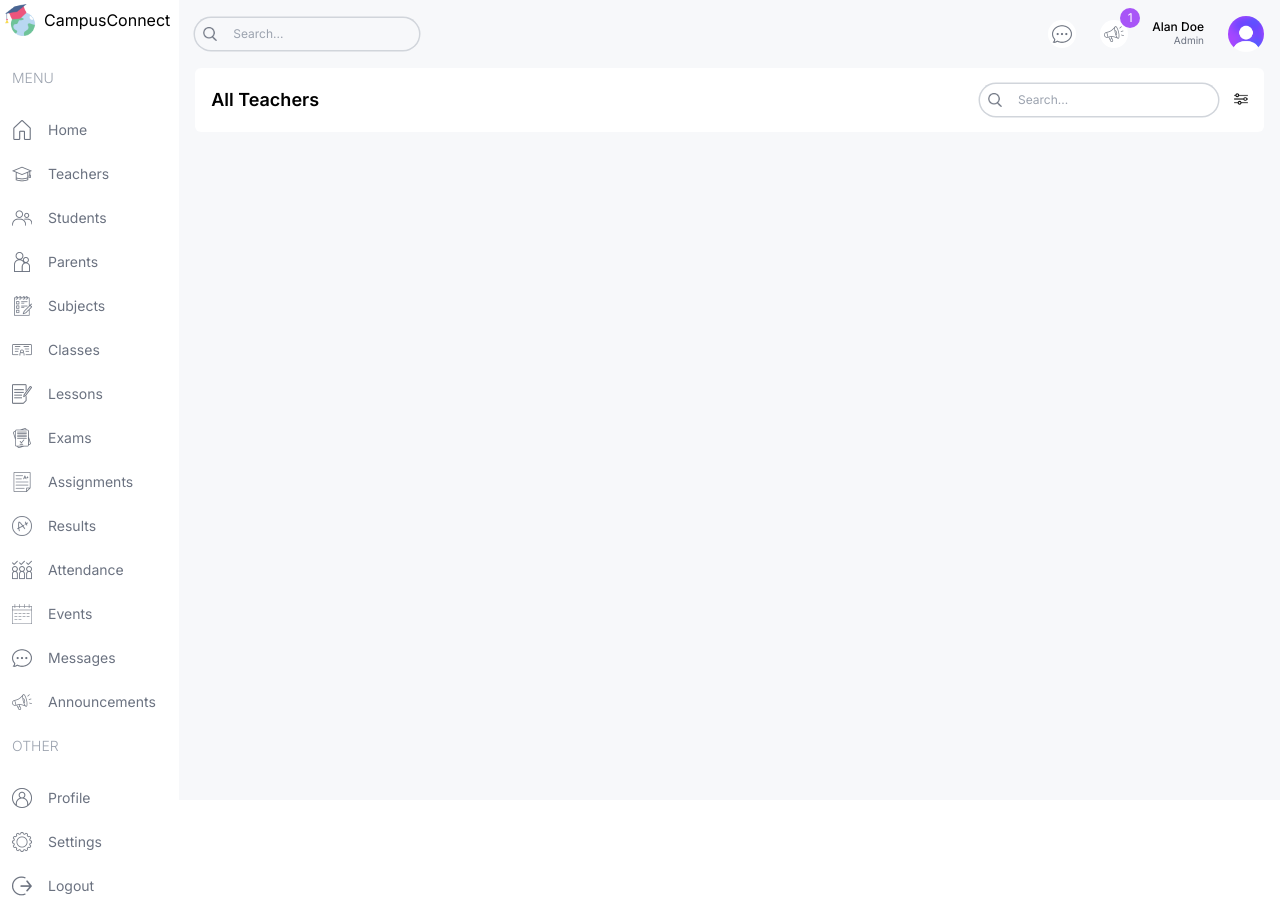
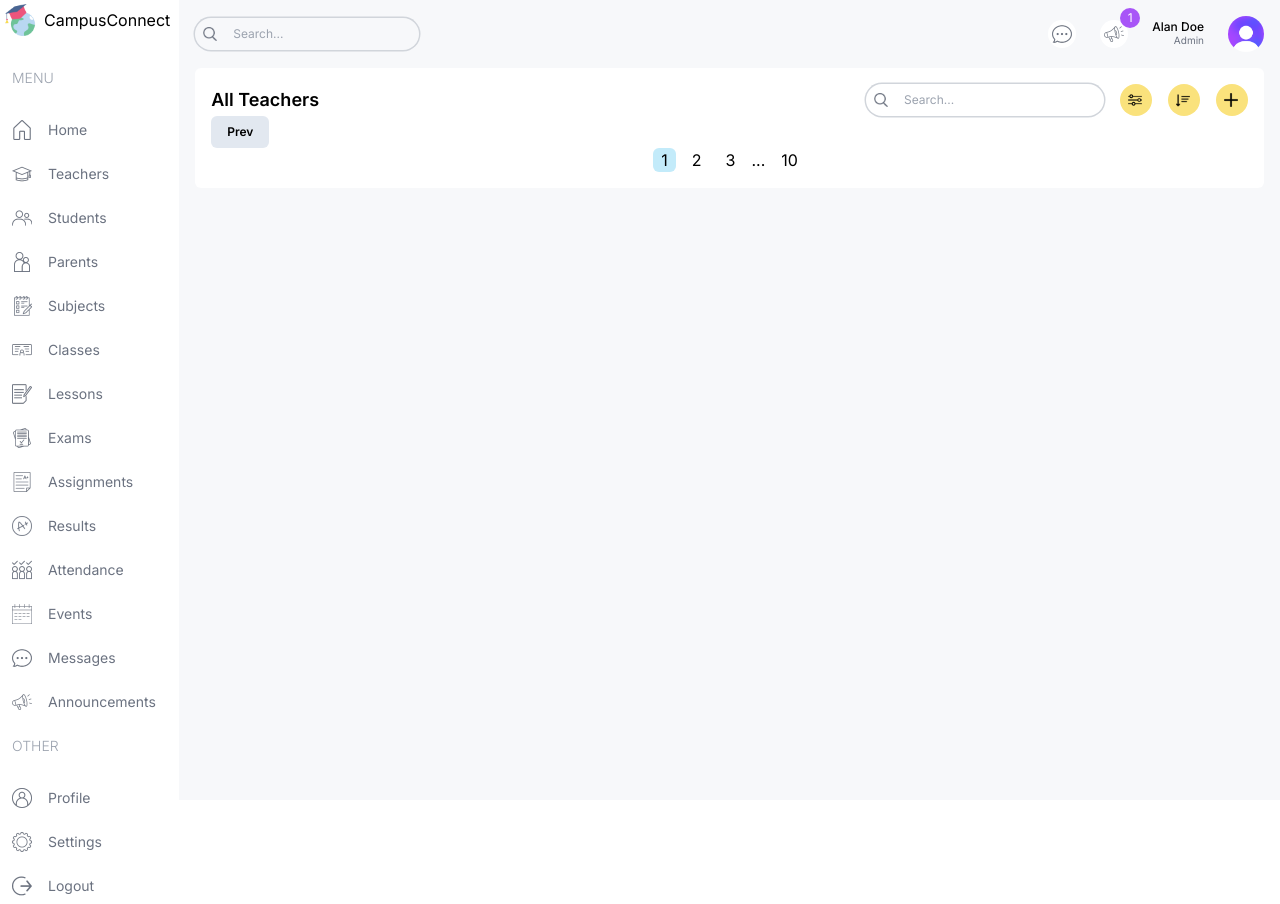
Before and after one commit to mehmetpektass/SchoolManagementProject, a Next.js app in the folder main/: page /list/teachers in a window 1280 px wide. Built offline with nearby package versions, Linux system fonts and the light colour scheme.

Commit message:
started pagination part

```diff
--- a/main/src/app/(dashboard)/list/teachers/page.tsx
+++ b/main/src/app/(dashboard)/list/teachers/page.tsx
@@ -1,3 +1,4 @@
+import Pagination from '@/components/Pagination'
 import TableSearch from '@/components/TableSearch'
 import Image from 'next/image'
 import React from 'react'
@@ -9,15 +10,21 @@ const TeacherListPage = () => {
             <h1 className='hidden md:block text-lg font-semibold'>All Teachers</h1>
             <div className='flex flex-col md:flex-row items-center gap-4 w-full md:w-auto'>
                 <TableSearch/>
-                <div>
-                    <button>
+                <div className='flex items-center gap-4 self-end'>
+                    <button className='w-8 h-8 rounded-full items-center justify-center bg-lamaYellow p-2'>
                         <Image src='/filter.png' alt='' width={14} height={14} />
+                    </button>
+                    <button className='w-8 h-8 rounded-full items-center justify-center bg-lamaYellow p-2'>
+                        <Image src='/sort.png' alt='' width={14} height={14} />
+                    </button>
+                    <button className='w-8 h-8 rounded-full items-center justify-center bg-lamaYellow p-2'>
+                        <Image src='/plus.png' alt='' width={14} height={14} />
                     </button>
                 </div>
             </div>
         </div>
         <div></div>
-        <div></div>
+        <Pagination/>
     </div>
   )
 }
--- /dev/null
+++ b/main/src/components/Pagination.tsx
@@ -0,0 +1,18 @@
+import React from 'react'
+
+const Pagination = () => {
+  return (
+    <div>
+        <button className='py-2 px-4 rounded-md bg-slate-200 text-xs font-semibold disabled:cursor-not-allowed disabled:opacity-50'>Prev</button>
+        <div className='flex items-center justify-center gap-2'>
+            <button className='px-2 rounded-md bg-lamaSky'>1</button>
+            <button className='px-2 rounded-md'>2</button>
+            <button className='px-2 rounded-md'>3</button>
+            ...
+            <button className='px-2 rounded-md'>10</button>
+        </div>
+    </div>
+  )
+}
+
+export default Pagination
```
